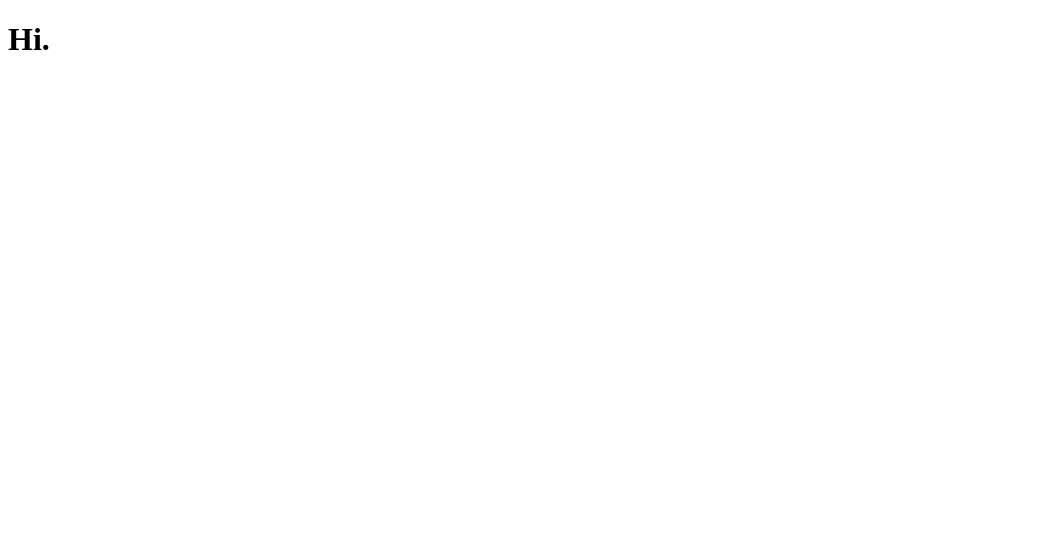
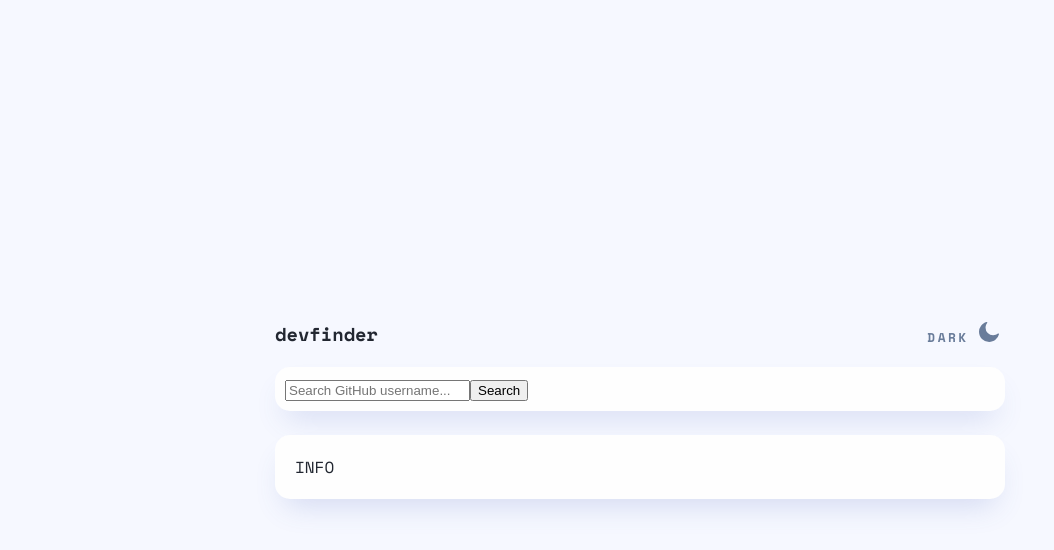
Before and after one commit to erebiel/devfinder, a React (Create React App) app: page / in a window 1280 px wide. Shown: the top 550 px of the page, without its empty margins (0-1054 px from the left). Built offline with nearby package versions, Linux system fonts and the light colour scheme.

Commit message:
Add components and dark mode button

```diff
--- a/public/index.html
+++ b/public/index.html
@@ -9,6 +9,13 @@
       sizes="32x32"
       href="./assets/favicon-32x32.png"
     />
+    <link rel="preconnect" href="https://fonts.googleapis.com" />
+    <link rel="preconnect" href="https://fonts.gstatic.com" crossorigin />
+    <link
+      href="https://fonts.googleapis.com/css2?family=Space+Mono:wght@400;700&display=swap"
+      rel="stylesheet"
+    />
+    <link rel="stylesheet" href="style.css" />
     <title>devfinder</title>
   </head>
   <body>
--- /dev/null
+++ b/public/style.css
@@ -0,0 +1,50 @@
+* {
+  box-sizing: border-box;
+}
+
+body {
+  margin: 0;
+
+}
+
+.app {
+  height: 100vh;
+  display: flex;
+  align-items: center;
+  justify-content: center;
+  flex-direction: column;
+  font-family: "Space Mono", monospace;
+}
+
+.devfinder {
+    width: 730px;
+}
+
+header {
+  display: flex;
+  justify-content: space-between;
+  align-items: center;
+}
+
+.header--mode {
+  cursor: pointer;
+  background: transparent;
+  border: none;
+  font-family: "Space Mono", monospace;
+  font-weight: 700;
+  font-size: 0.8rem;
+  letter-spacing: 2.5px;
+  color: #697C9A;
+  text-transform: uppercase;
+}
+
+.searchbar {
+  border-radius: 15px;
+  padding: 10px;
+  margin-bottom: 24px;
+}
+
+main {
+  border-radius: 15px;
+  padding: 20px;
+}
--- a/src/App.js
+++ b/src/App.js
@@ -1,9 +1,33 @@
-import React from "react";
+import React from "react"
+import Header from "./components/Header";
+import SearchBar from "./components/SearchBar";
+import Main from "./components/Main";
+
 
 export default function App() {
+  const [darkMode, setDarkMode] = React.useState(false);
+
+  function toggleDarkMode() {
+    setDarkMode((prevMode) => !prevMode);
+  }
+
+  const styles = darkMode ? {
+    backgroundColor: '#141D2F',
+    color: '#FFFFFF'
+  } : {
+    backgroundColor: '#f6f8ff',
+    color: '#222731'
+  }
+
+
+
   return (
-    <div className="App">
-      <h1>Hi.</h1>
+    <div className="app" style={styles}>
+      <div className="devfinder">
+        <Header darkMode={darkMode} toggleDarkMode={toggleDarkMode} />
+        <SearchBar darkMode={darkMode} />
+        <Main darkMode={darkMode} />
+      </div>
     </div>
   );
 }
--- /dev/null
+++ b/src/components/Header.js
@@ -0,0 +1,12 @@
+import React from "react";
+
+export default function Header(props) {
+    return(
+        <header>
+          <h3 className="header--title">devfinder</h3>
+          <button className="header--mode" onClick={props.toggleDarkMode}>
+            {props.darkMode ? "Light" : "Dark"} {props.darkMode ? <img src='./assets/icon-sun.svg'/> : <img src='./assets/icon-moon.svg'/>}
+          </button>
+        </header>
+    )
+}
--- /dev/null
+++ b/src/components/Main.js
@@ -0,0 +1,15 @@
+import React from "react";
+
+export default function Main(props) {
+
+    const styles = props.darkMode ? {
+        backgroundColor: '#1E2A47'
+      } : {
+        backgroundColor: '#FEFEFE',
+        boxShadow: '0px 16px 30px -10px rgba(70, 96, 187, 0.2)'
+      }
+
+    return (
+        <main style={styles}>INFO</main>
+    )
+}
--- /dev/null
+++ b/src/components/SearchBar.js
@@ -0,0 +1,23 @@
+import React from "react";
+
+export default function SearchBar(props) {
+
+    const styles = props.darkMode ? {
+        backgroundColor: '#1E2A47'
+      } : {
+        backgroundColor: '#FEFEFE',
+        boxShadow: '0px 16px 30px -10px rgba(70, 96, 187, 0.2)'
+      }
+
+    return(
+        <div className="searchbar" style={styles}>
+          <input
+            type="text"
+            name="username"
+            id="username"
+            placeholder="Search GitHub username..."
+          />
+          <button>Search</button>
+        </div>
+    )
+}
```
